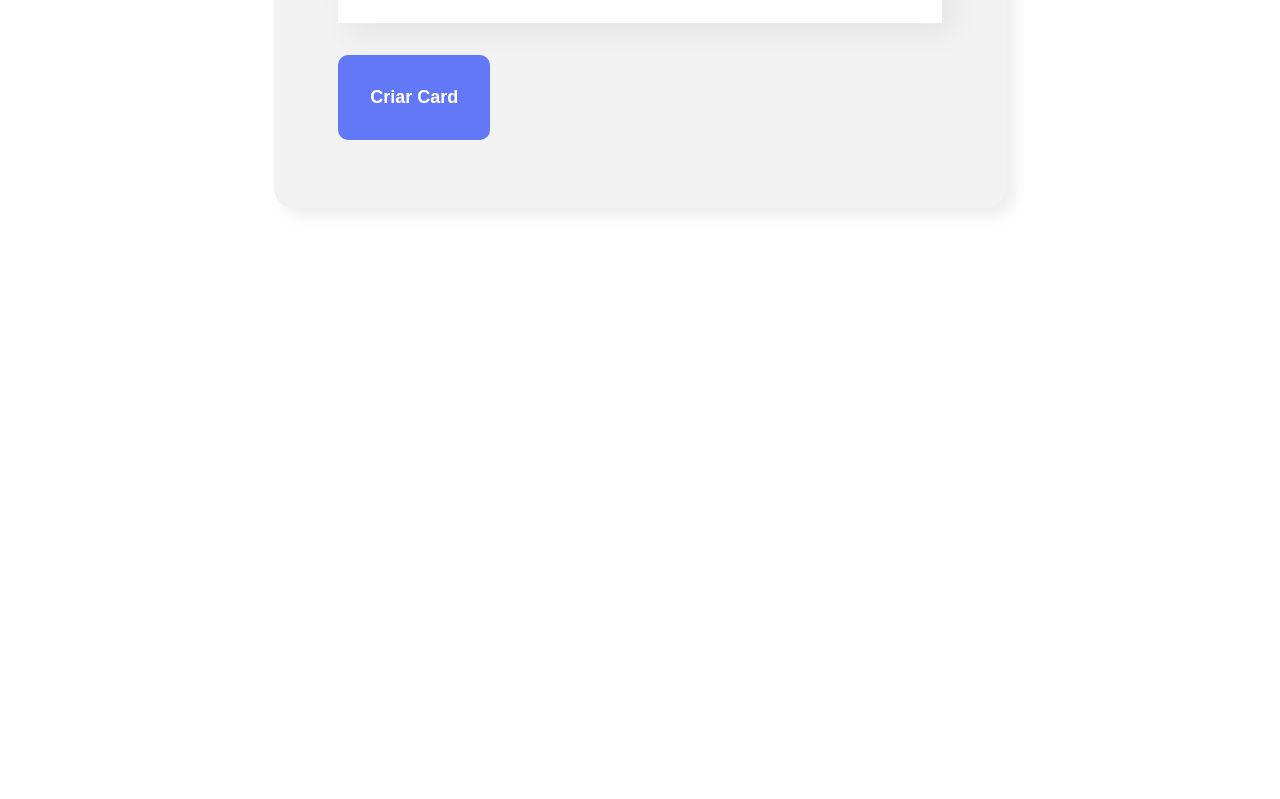
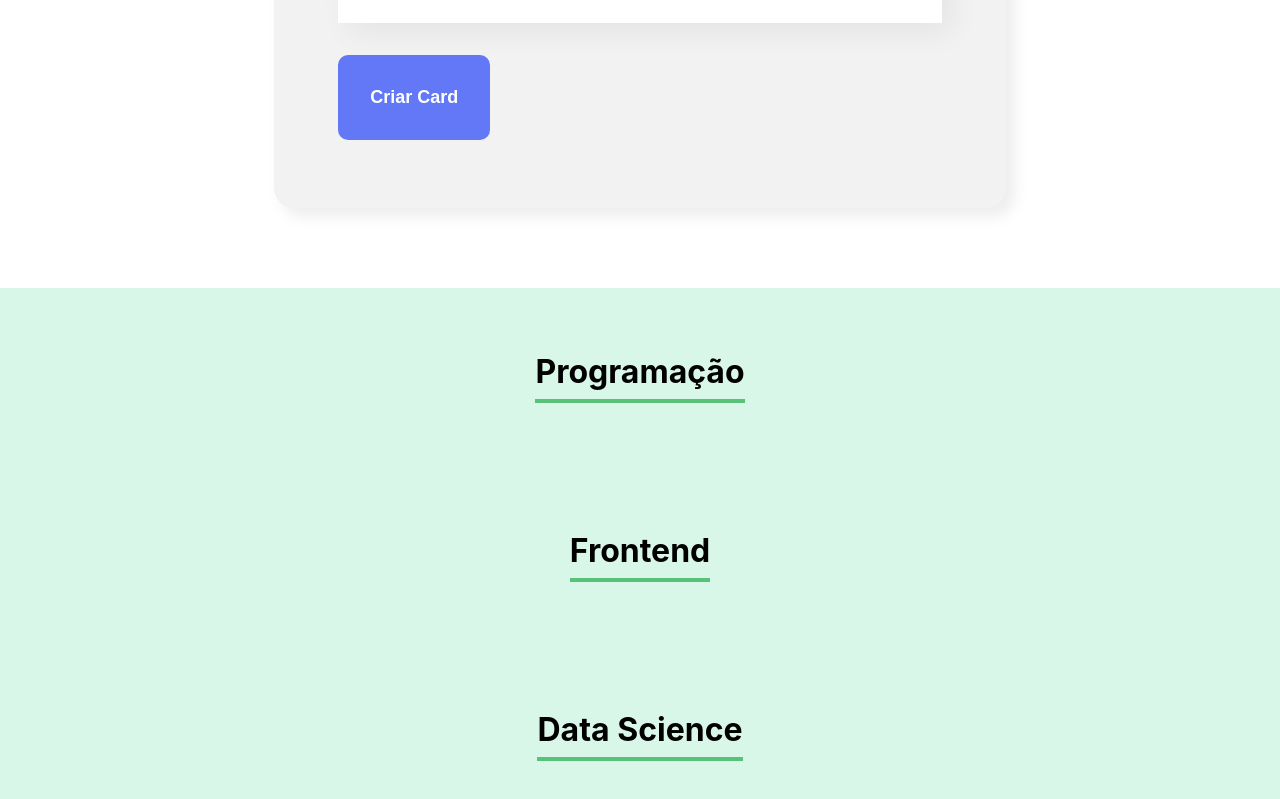
Before and after one commit to efernandes535/organo, a React (Create React App) app: page / in a window 1280 px wide. Shown: the part 1189-1988 px from the top of the page. Before the commit the page ends 1477 px from the top, so only its background shows below. Built offline with nearby package versions, Linux system fonts and the light colour scheme.

Commit message:
criando componente time

```diff
--- a/src/App.js
+++ b/src/App.js
@@ -1,6 +1,7 @@
 import { useState } from 'react';
 import Banner from './componentes/Banner';
 import Formulario from './componentes/Formulario';
+import Time from './componentes/Time';
 
 function App() {
 
@@ -15,6 +16,9 @@
     <div className="App">
       <Banner />
       <Formulario aoColaboradorCadastrado={colaborador => aoNovoColaboradorAdicionado(colaborador)} />
+      <Time nome="Programação"/>
+      <Time nome="Frontend"/>
+      <Time nome="Data Science"/>
     </div>
   );
 }
--- /dev/null
+++ b/src/componentes/Time/Time.css
@@ -0,0 +1,12 @@
+.time {
+    text-align: center;
+    padding: 32px;
+    background-color: #D9F7E9;
+}
+
+.time h3 {
+    font-size: 32px;
+    border-bottom: 4px solid #57c278;
+    display: inline-block;
+    padding-bottom: 8px;
+}
--- /dev/null
+++ b/src/componentes/Time/index.js
@@ -0,0 +1,11 @@
+import './Time.css'
+
+const Time = (props) => {
+    return (
+        <section className='time'>
+            <h3>{props.nome}</h3>
+        </section>
+    )
+}
+
+export default Time
```
